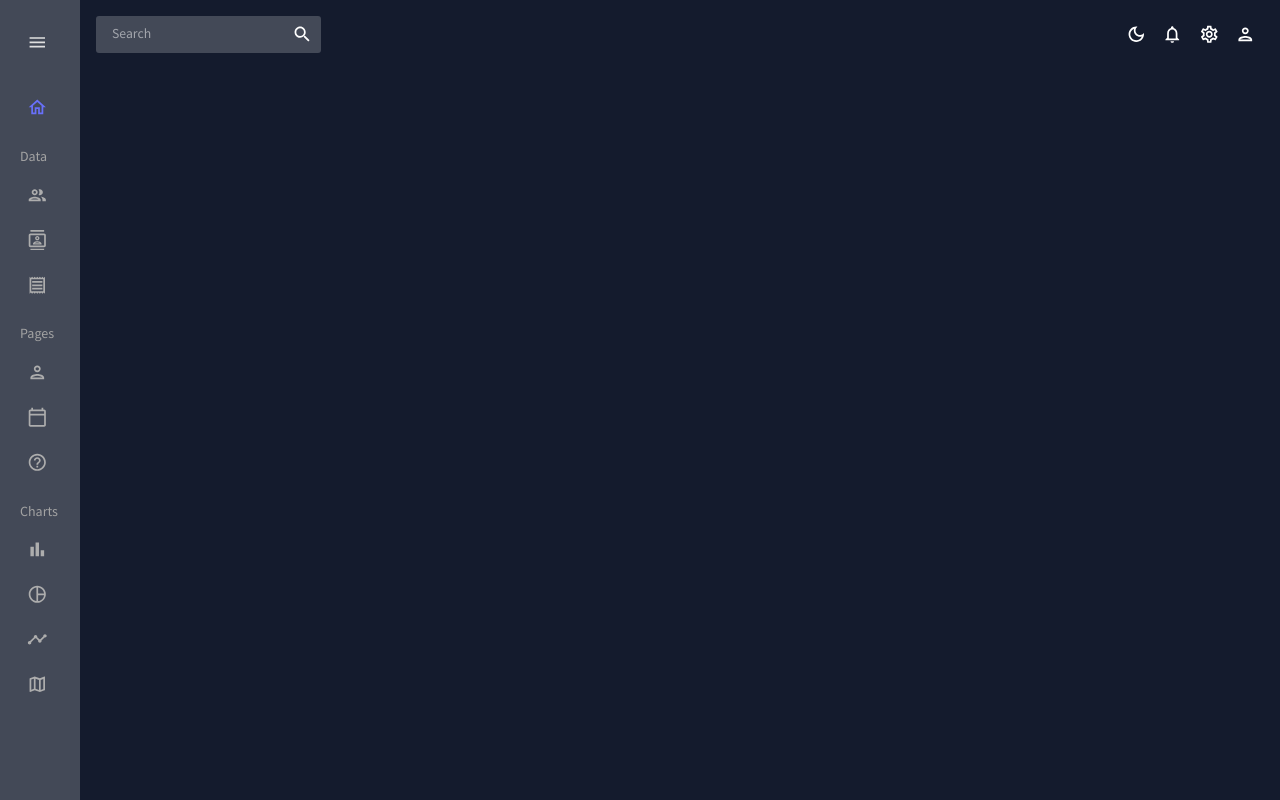
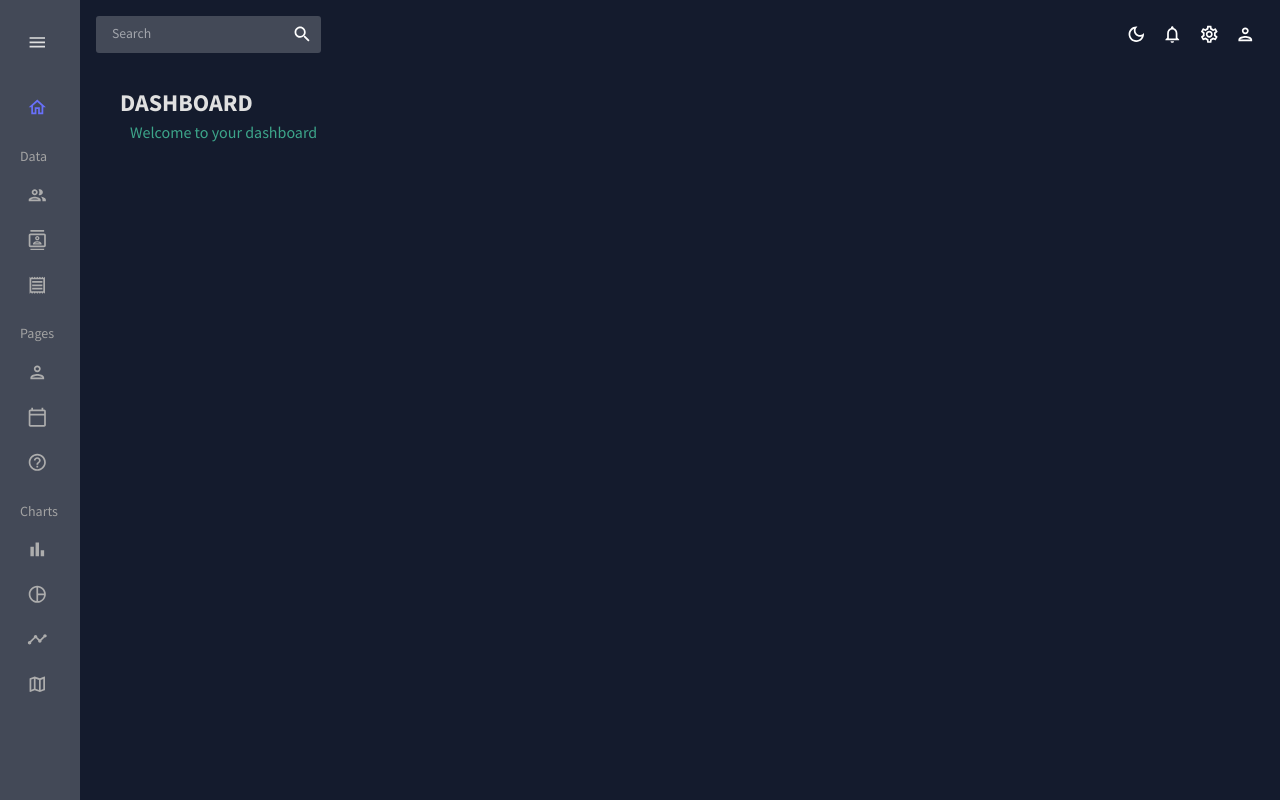
Before and after one commit to Mekke9/data-dash, a React (Create React App) app in the folder admin-dash/: page / in a window 1280 px wide. Built offline with nearby package versions, Linux system fonts and the light colour scheme.

Commit message:
Dashboard component added

```diff
--- a/admin-dash/src/App.js
+++ b/admin-dash/src/App.js
@@ -3,7 +3,7 @@
 import { Routes, Route } from "react-router-dom";
 import Topbar from "./scenes/global/topbar";
 import Sidebar from "./scenes/global/sidebar";
-// import Dashboard from "./scenes/dashboard";
+import Dashboard from "./scenes/dashboard";
 // import Team from "./scenes/team";
 // import Invoices from "./scenes/invoices";
 // import Contacts from "./scenes/contacts";
@@ -26,8 +26,8 @@
           <main className="content">
             <Topbar />
             <Routes>
-              {/* <Route path="/" element={<Dashboard />} />
-              <Route path="/team" element={<Team />} />
+              <Route path="/" element={<Dashboard />} />
+              {/* <Route path="/team" element={<Team />} />
               <Route path="/invoices" element={<Invoices />} />
               <Route path="/contacts" element={<Contacts />} />
               <Route path="/bar" element={<Bar />} />
--- /dev/null
+++ b/admin-dash/src/components/header.jsx
@@ -0,0 +1,25 @@
+import { Typography, Box, useTheme } from "@mui/material";
+import { tokens } from "../theme";
+
+const Header = ({ title, subtitle }) => {
+  const theme = useTheme();
+  const colors = tokens(theme.palette.mode);
+
+  return (
+    <Box mb="30px" ml="20px">
+      <Typography
+        variant="h3"
+        color={colors.grey[100]}
+        fontWeight="bold"
+        sx={{ mb: "5px" }}
+      >
+        {title}
+      </Typography>
+      <Typography variant="h5" color={colors.greenAccent[600]} ml="10px">
+        {subtitle}
+      </Typography>
+    </Box>
+  );
+};
+
+export default Header;
--- a/admin-dash/src/scenes/dashboard/index.jsx
+++ b/admin-dash/src/scenes/dashboard/index.jsx
@@ -0,0 +1,14 @@
+import { Box } from "@mui/material";
+import Header from "../../components/header";
+
+const Dashboard = () => {
+  return (
+    <Box m="20px">
+      <Box display="flex" justifyContent="space-between" alignItems="center">
+        <Header title="DASHBOARD" subtitle="Welcome to your dashboard" />
+      </Box>
+    </Box>
+  );
+};
+
+export default Dashboard;
```
